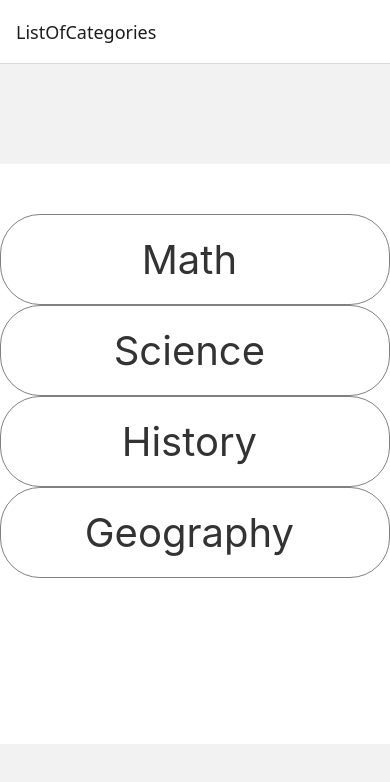
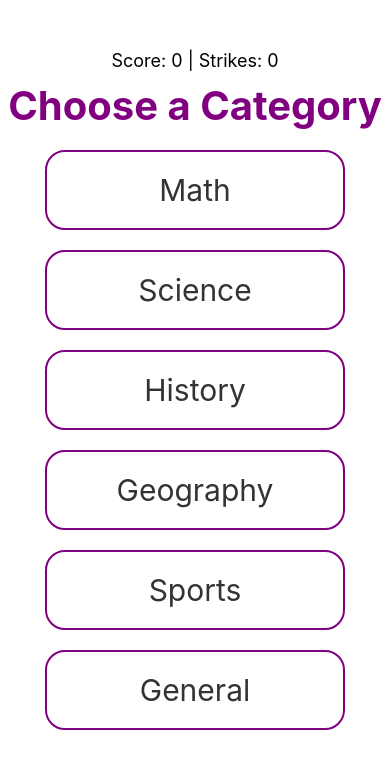
Before and after one commit to AndyGiorgio/Project3, a React Native app: screen /ListOfCategories in a window 390 px wide. Shown: the top 782 px of the page. Built offline with nearby package versions, Linux system fonts and the light colour scheme.

Commit message:
lots of things

```diff
--- a/App.js
+++ b/App.js
@@ -14,10 +14,10 @@ export default function App() {
     <NavigationContainer>
       <Stack.Navigator screenOptions={{
             headerBackVisible: false,
-            //gestureEnabled: false
+            gestureEnabled: false
           }}>
-        <Stack.Screen name="ListOfCategories" component={ListOfCategories} />
-        <Stack.Screen name="Questions" component={Questions} />
+        <Stack.Screen name="ListOfCategories" component={ListOfCategories} options = {{headerShown: false}}/>
+        <Stack.Screen name="Questions" component={Questions} options = {{headerShown: false}}/>
       </Stack.Navigator>
     </NavigationContainer>
   );
@@ -29,10 +29,5 @@ const styles = StyleSheet.create({
     backgroundColor: '#fff',
     alignItems: 'center',
     justifyContent: 'center',
-  },
-  itemText: {
-    fontSize: 18,
-    color: '#333',
-    textAlign: 'center'
   }
 });
--- a/ListOfCategories.js
+++ b/ListOfCategories.js
@@ -1,55 +1,80 @@
-import React, { useEffect, useState } from 'react';
-import { Button, TouchableOpacity, FlatList, StyleSheet, Text, View } from 'react-native';
+import React from 'react';
+import { FlatList, StyleSheet, Text, View, TouchableOpacity } from 'react-native';
 
-const ListOfCategories = ({ route, navigation }) => {
+const ListOfCategories = ({ navigation, route }) => {
+  const categorys = [
+    {category: "Math"},
+    {category: "Science"},
+    {category: "History"},
+    {category: "Geography"},
+    {category: "Sports"},
+    {category: "General"}
+  ];
 
-const categorys = [
-    { category: "Math" },
-    { category: "Science" },
-    { category: "History" },
-    { category: "Geography" },
-  ];
+  const score = route.params?.score || 0;
+  const strikes = route.params?.strikes || 0;
+
+  const ItemSeparator = () => {
+    return <View style={styles.separator} />;
+  };
 
   return (
     <View style={styles.container}>
+      <Text style={styles.scoreText}>Score: {score} | Strikes: {strikes}</Text>
+      <Text style={styles.title}>Choose a Category</Text>
+
       <FlatList
         data={categorys}
-        renderItem={({item}) =>
-          <View style = {styles.border}>
-            <TouchableOpacity onPress={()=>navigation.navigate("Questions",item.category)}>
-            <Text style={styles.itemText}>{item.category} </Text>
+        ItemSeparatorComponent={ItemSeparator}
+        renderItem={({ item }) => (
+          <View style={styles.border}>
+            <TouchableOpacity
+              onPress={() => navigation.navigate('Questions', { category: item.category, score, strikes })}
+            >
+              <Text style={styles.itemText}>{item.category}</Text>
             </TouchableOpacity>
           </View>
-        }
+        )}
       />
     </View>
   );
-}
-
+};
 
 const styles = StyleSheet.create({
   container: {
     paddingTop: 50,
     flex: 1,
     backgroundColor: "white",
-     marginVertical: 100
+    alignItems: 'center',
   },
-    item: {
-      padding: 10,
-      fontSize: 24,
-      height: 54,
+  title: {
+    fontSize: 40,
+    fontWeight: 'bold',
+    marginBottom: 20,
+    color: 'purple',
+    textAlign: 'center',
   },
   border: {
-      borderWidth: 1,
-      borderColor: "gray",
-      borderRadius: 40
+    borderWidth: 2,
+    borderColor: "purple",
+    borderRadius: 20,
+    padding: 10,
+    width: 300,
+    alignSelf: 'center',
   },
   itemText: {
-      fontSize: 40,
+    fontSize: 30,
     color: '#333',
     textAlign: 'center',
-      margin: 20,
-    }
+    margin: 10,
+  },
+  separator: {
+    height: 20,
+  },
+  scoreText: {
+    fontSize: 18,
+    marginBottom: 10,
+  },
 });
 
 export default ListOfCategories;
--- a/Questions.js
+++ b/Questions.js
@@ -1,38 +1,134 @@
 import React, { useState, useEffect } from 'react';
-import { FlatList, StyleSheet, Text, View, Button } from 'react-native';
+import { FlatList, StyleSheet, Text, View, TouchableOpacity, SafeAreaView } from 'react-native';
+import { decode } from 'html-entities';
+
+const categoryLinks = {
+  Math: 'https://opentdb.com/api.php?amount=1&category=19&type=multiple',
+  Science: 'https://opentdb.com/api.php?amount=1&category=17&type=multiple',
+  History: 'https://opentdb.com/api.php?amount=1&category=23&type=multiple',
+  Geography: 'https://opentdb.com/api.php?amount=1&category=22&type=multiple',
+  Sports: 'https://opentdb.com/api.php?amount=1&category=21&type=multiple',
+  General: 'https://opentdb.com/api.php?amount=1&category=9&type=multiple'
+};
 
 const Questions = ({ route, navigation }) => {
-  const [question, setQuestion] = useState("");
-  const [answer, setAnswer] = useState("");
-  const [wrongAns, setWrong] = useState([]);
+  const [question, setQuestion] = useState('');
+  const [answer, setAnswer] = useState('');
+  const [choices, setChoices] = useState([]);
+  const [selectedAnswer, setSelectedAnswer] = useState(null);
+  const [score, setScore] = useState(route.params?.score || 0);
+  const [strikes, setStrikes] = useState(route.params?.strikes || 0);
+  const [gameOver, setGameOver] = useState(false);
 
-  function getMathQuestion() {
-    fetch('https://opentdb.com/api.php?amount=1&category=19&type=multiple')
-      .then((response) => response.json())
-      .then((json) => {
-        console.log(json);
-        const data = json.results[0];
-        setQuestion(data.question);
-        setAnswer(data.correct_answer);
-        setWrong(data.incorrect_answers);
-      })
-      .catch((error) => {
-        console.error(error);
-      });
+  //fischer yates algorithm
+  function shuffleArray(array) {
+    const newArray = [...array];
+    for (let i = newArray.length - 1; i > 0; i--) {
+      const j = Math.floor(Math.random() * (i + 1));
+      [newArray[i], newArray[j]] = [newArray[j], newArray[i]];
+    }
+    return newArray;
   }
 
-  // ✅ Run getMathQuestion when the component mounts
+  async function getQuestion() {
+    if (gameOver) return;
+
+    setSelectedAnswer(null);
+
+    const selectedCategory = route.params.category || route.params;
+    const url = categoryLinks[selectedCategory];
+
+    if (!url) {
+      console.error('No URL for selected category:', selectedCategory);
+      return;
+    }
+
+    try {
+      const response = await fetch(url);
+      const json = await response.json();
+
+      if (json.response_code !== 0 || !json.results || json.results.length === 0) {
+        console.error('Error fetching question');
+        return;
+      }
+
+      const data = json.results[0];
+      setQuestion(decode(data.question));
+      setAnswer(decode(data.correct_answer));
+
+      const decodedIncorrect = data.incorrect_answers.map(ans => decode(ans));
+      const combinedChoices = [...decodedIncorrect, decode(data.correct_answer)];
+      const shuffledChoices = shuffleArray(combinedChoices);
+      setChoices(shuffledChoices);
+
+    } catch (error) {
+      console.error('Error fetching question:', error);
+    }
+  }
+
   useEffect(() => {
-    getMathQuestion();
+    getQuestion();
   }, []);
 
+  function handleSelect(choice) {
+    if (selectedAnswer !== null || gameOver) return;
+
+    setSelectedAnswer(choice);
+
+    if (choice === answer) {
+      setScore(prev => prev + 1);
+    } else {
+      setStrikes(prev => {
+        const newStrikes = prev + 1;
+        if (newStrikes >= 3) {
+          setGameOver(true);
+        }
+        return newStrikes;
+      });
+    }
+  }
+
+  const getButtonStyle = (choice) => {
+    if (!selectedAnswer) {
+      return styles.choiceButton;
+    }
+    if (choice === answer) {
+      return [styles.choiceButton, styles.correctAnswer];
+    }
+    if (choice === selectedAnswer) {
+      return [styles.choiceButton, styles.wrongAnswer];
+    }
+    return styles.choiceButton;
+  };
+
   return (
-    <View style={styles.container}>
-      <Text>{question}</Text>
-      <Text>{answer}</Text>
-      <Text>{wrongAns.join(', ')}</Text>
-      <Button title="Next Question" onPress={getMathQuestion} />
-    </View>
+    <SafeAreaView style={styles.container}>
+      <Text style={styles.scoreText}>Score: {score} | Strikes: {strikes}</Text>
+      <Text style={styles.questionText}>{gameOver ? "Game Over! 🛑" : question}</Text>
+
+      <FlatList
+        data={choices}
+        keyExtractor={(item, index) => index.toString()}
+        renderItem={({ item }) => (
+          <TouchableOpacity
+            disabled={gameOver}
+            onPress={() => handleSelect(item)}
+            style={getButtonStyle(item)}
+          >
+            <Text style={styles.choiceText}>{item}</Text>
+          </TouchableOpacity>
+        )}
+      />
+
+      {selectedAnswer && (
+        <TouchableOpacity
+          style={styles.backButton}
+          onPress={() => navigation.navigate('ListOfCategories', { score, strikes })}
+        >
+          <Text style={styles.backButtonText}>Back to Categories</Text>
+        </TouchableOpacity>
+      )}
+    </SafeAreaView>
   );
 };
 
@@ -40,9 +136,52 @@ const styles = StyleSheet.create({
   container: {
     flex: 1,
     backgroundColor: '#fff',
+    padding: 20,
     alignItems: 'center',
     justifyContent: 'center',
-    padding: 20,
+  },
+  questionText: {
+    fontSize: 20,
+    fontWeight: 'bold',
+    marginBottom: 20,
+    textAlign: 'center',
+  },
+  scoreText: {
+    fontSize: 18,
+    marginBottom: 10,
+  },
+  choiceButton: {
+    backgroundColor: 'purple',
+    padding: 15,
+    marginVertical: 8,
+    borderRadius: 10,
+    width: 300,
+    alignItems: 'center',
+  },
+  choiceText: {
+    color: 'white',
+    fontSize: 16,
+    textAlign: 'center',
+  },
+  correctAnswer: {
+    backgroundColor: 'green',
+  },
+  wrongAnswer: {
+    backgroundColor: 'red',
+  },
+  backButton: {
+    marginTop: 20,
+    borderWidth: 2,
+    borderColor: '#007AFF',
+    borderRadius: 10,
+    paddingVertical: 15,
+    paddingHorizontal: 40,
+    alignItems: 'center',
+  },
+  backButtonText: {
+    color: '#007AFF',
+    fontSize: 20,
+    fontWeight: 'bold',
   },
 });
 
--- a/package.json
+++ b/package.json
@@ -13,6 +13,7 @@
     "@react-navigation/native-stack": "^7.3.10",
     "expo": "~52.0.46",
     "expo-status-bar": "~2.0.1",
+    "html-entities": "^2.6.0",
     "mathjs": "^14.4.0",
     "react": "18.3.1",
     "react-native": "0.76.9",
```
Also changed, not shown: 1 other file (tests, documents, lock files or other folders). Lines whose indentation alone changed are shown as unchanged.
